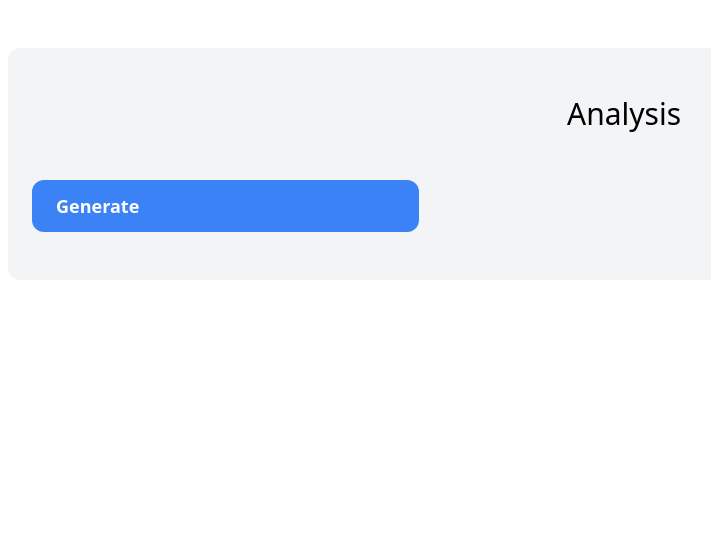
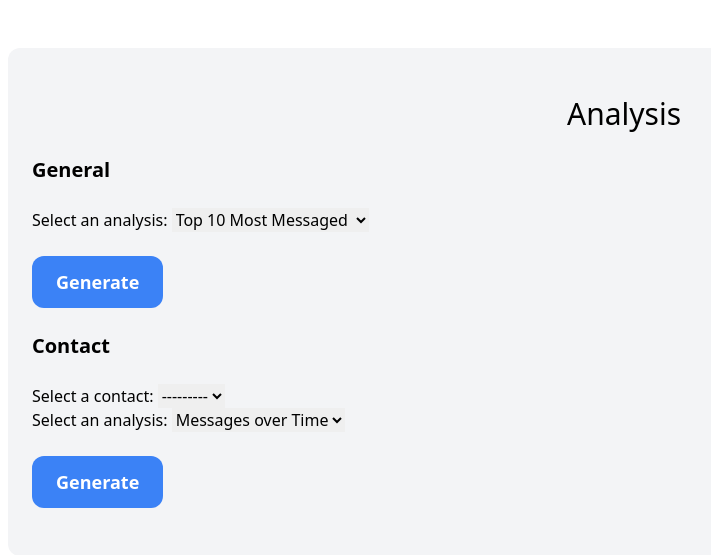
Before and after one commit to frankclong/Messenger-Analyzer, a Django app: page /analysis/ in a window 1280 px wide. Shown: the part 77-632 px from the top of the page, without its empty margins (16-727 px from the left). Run offline with Django 4.2, Linux system fonts and the light colour scheme; data that the repository does not hold is empty; some libraries are stand-ins or nearby versions.

Commit message:
Add forms for analysis type

```diff
--- a/messengeranalyzer/analysis/forms.py
+++ b/messengeranalyzer/analysis/forms.py
@@ -0,0 +1,10 @@
+from django import forms
+from data_handler.models import Contact
+from .enums import GeneralAnalysisType, ContactAnalysisType
+
+class GeneralAnalysisForm(forms.Form):
+    analysis_type = forms.ChoiceField(choices=[(analysis_type, analysis_type.value) for analysis_type in (GeneralAnalysisType)], label="Select an analysis")
+
+class ContactAnalysisForm(forms.Form):
+    selected_contact = forms.ModelChoiceField(queryset=Contact.objects.all(), label='Select a contact')
+    analysis_type = forms.ChoiceField(choices=[(analysis_type, analysis_type.value) for analysis_type in (ContactAnalysisType)], label="Select an analysis")
--- a/messengeranalyzer/analysis/templates/analysis/index.html
+++ b/messengeranalyzer/analysis/templates/analysis/index.html
@@ -4,10 +4,37 @@
 
 {% block content %}
     <div class="mt-6 px-6 py-12 bg-gray-100 rounded-xl">
-        <h2 class="mb-12 text-3xl text-center">Analysis</h2>
+        <h2 class="mb-6 text-3xl text-center">Analysis</h2>
 
-        <div class="grid grid-cols-3 gap-3">
-            <a href="{% url 'analysis:result' %}" class="px-6 py-3 text-lg font-semibold bg-blue-500 text-white rounded-xl hover:bg-blue-700">Generate</a>
+        <div>
+            <h3 class="mb-6 mt-6 text-xl font-semibold">General</h3>
+            <form method="post" onsubmit="showSpinner()">
+                {% csrf_token %}
+                {{ general_form.as_p }}
+                <button class="mt-6 px-6 py-3 text-lg font-semibold bg-blue-500 text-white rounded-xl hover:bg-blue-700"
+                    type="submit"
+                    name="submit_general_form">Generate</button>
+            </form>
         </div>
+
+        <div>
+            <h3 class="mb-6 mt-6 text-xl font-semibold">Contact</h3>
+            <form method="post" onsubmit="showSpinner()">
+                {% csrf_token %}
+                {{ contact_form.as_p }}
+                <button class="mt-6 px-6 py-3 text-lg font-semibold bg-blue-500 text-white rounded-xl hover:bg-blue-700"
+                    type="submit"
+                    name="submit_contact_form">Generate</button>
+            </form>
+        </div>
+
+        <div id="spinner" class="spinner"></div>
+
+        {% if graph %}
+        <div style="width:1000;height:100">
+            {{ graph|safe }}
+        </div>
+        {% endif %}
+
     </div>
 {% endblock %}
--- a/messengeranalyzer/analysis/views.py
+++ b/messengeranalyzer/analysis/views.py
@@ -1,4 +1,4 @@
-from django.shortcuts import render
+from django.shortcuts import render, redirect
 
 from data_handler.models import Contact, ConversationMessage
 from django.db.models import Count
@@ -6,6 +6,7 @@ from django.db.models import Count
 import matplotlib.pyplot as plt
 from io import StringIO
 import numpy as np
+from .forms import ContactAnalysisForm, GeneralAnalysisForm
 
 def get_my_name():
     my_name_obj = ConversationMessage.objects.values("sender_name") \
@@ -62,6 +63,29 @@ def result(request):
                       "graph" : graph
                   })
 
+def index(request):
+    graph = None
+    if request.method == 'POST':
+        if 'submit_general_form' in request.POST:
+            general_form = ContactAnalysisForm(request.POST)
+            contact_form = ContactAnalysisForm()
+            if general_form.is_valid():
+                analysis_type = general_form.cleaned_data['analysis_type']
+        elif 'submit_contact_form' in request.POST:
+            general_form = ContactAnalysisForm()
+            contact_form = ContactAnalysisForm(request.POST)
+            if contact_form.is_valid():
+                selected_contact = general_form.cleaned_data['selected_contact']
+                analysis_type = general_form.cleaned_data['analysis_type']
 
-def index(request):
-    return render(request, 'analysis/index.html')
+        return redirect('analysis:result')
+    else:
+        general_form = GeneralAnalysisForm()
+        contact_form = ContactAnalysisForm()
+
+
+    return render(request, 'analysis/index.html', {
+        'general_form' : general_form,
+        'contact_form' : contact_form,
+        'graph' : graph,
+    })
```
Also changed, not shown: messengeranalyzer/analysis/enums.py (added, +10 -0 lines), messengeranalyzer/analysis/migrations/0001_initial.py (added), messengeranalyzer/analysis/migrations/0002_remove_contactanalysisparams_contact_and_more.py (added).
